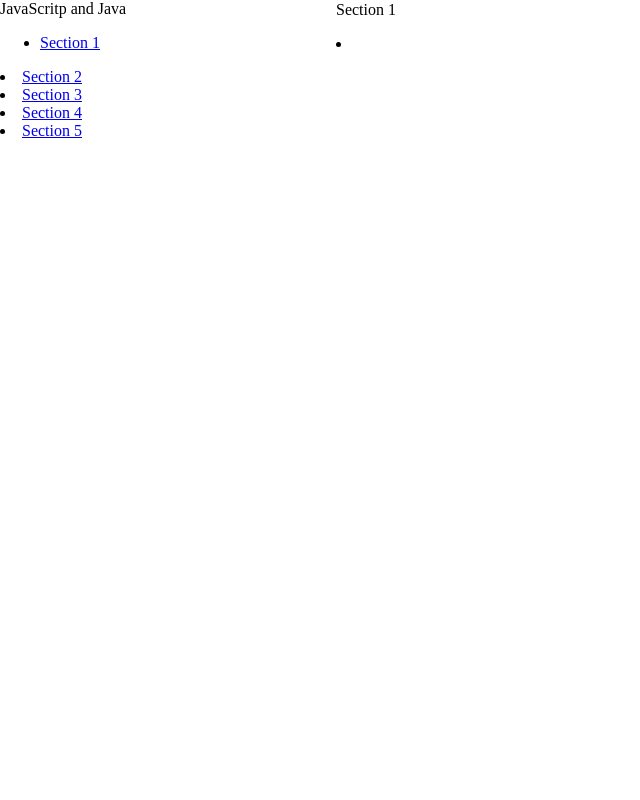
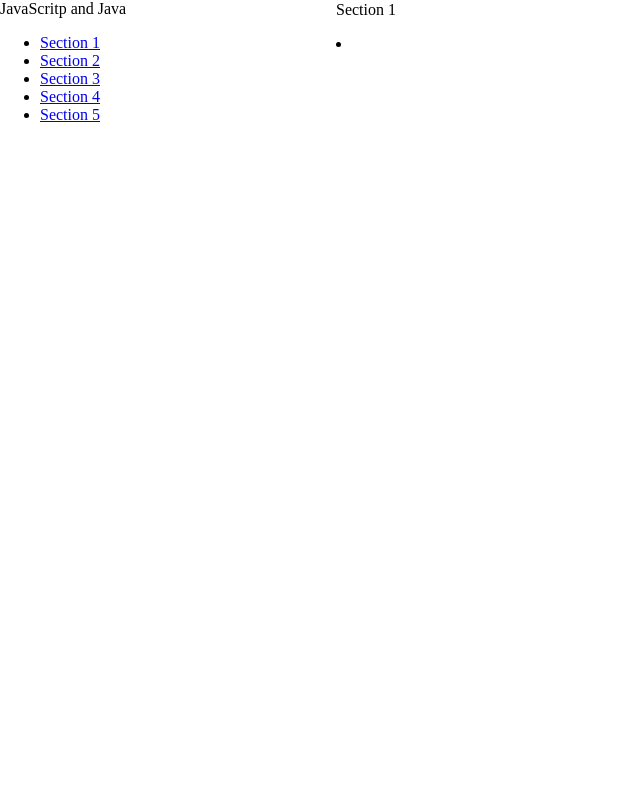
Before and after one commit to ioann-voronov/MicroverseCollaborativeProject1, a plain HTML site: page index.html in a window 1280 px wide. Shown: the top 800 px of the page, without its empty margins (0-640 px from the left). Drawn offline with Linux system fonts and the light colour scheme.

Commit message:
done with all the tasks

```diff
--- a/index.html
+++ b/index.html
@@ -13,11 +13,13 @@
     <main id="main-doc">
       <nav id="navbar">
         <header>JavaScritp and Java</header>
-        <ul><li><a class="nav-link" href="#Section_1">Section 1</a></li></ul>
+        <ul>
+        <li><a class="nav-link" href="#Section_1">Section 1</a></li>
         <li><a class="nav-link" href="#Section_2">Section 2</a></li>
         <li><a class="nav-link" href="#Section_3">Section 3</a></li>
         <li><a class="nav-link" href="#Section_4">Section 4</a></li>
         <li><a class="nav-link" href="#Section_5">Section 5</a></li>
+      </ul>
       </nav>
 
       <section class="main-section" id="Section_1">
```
